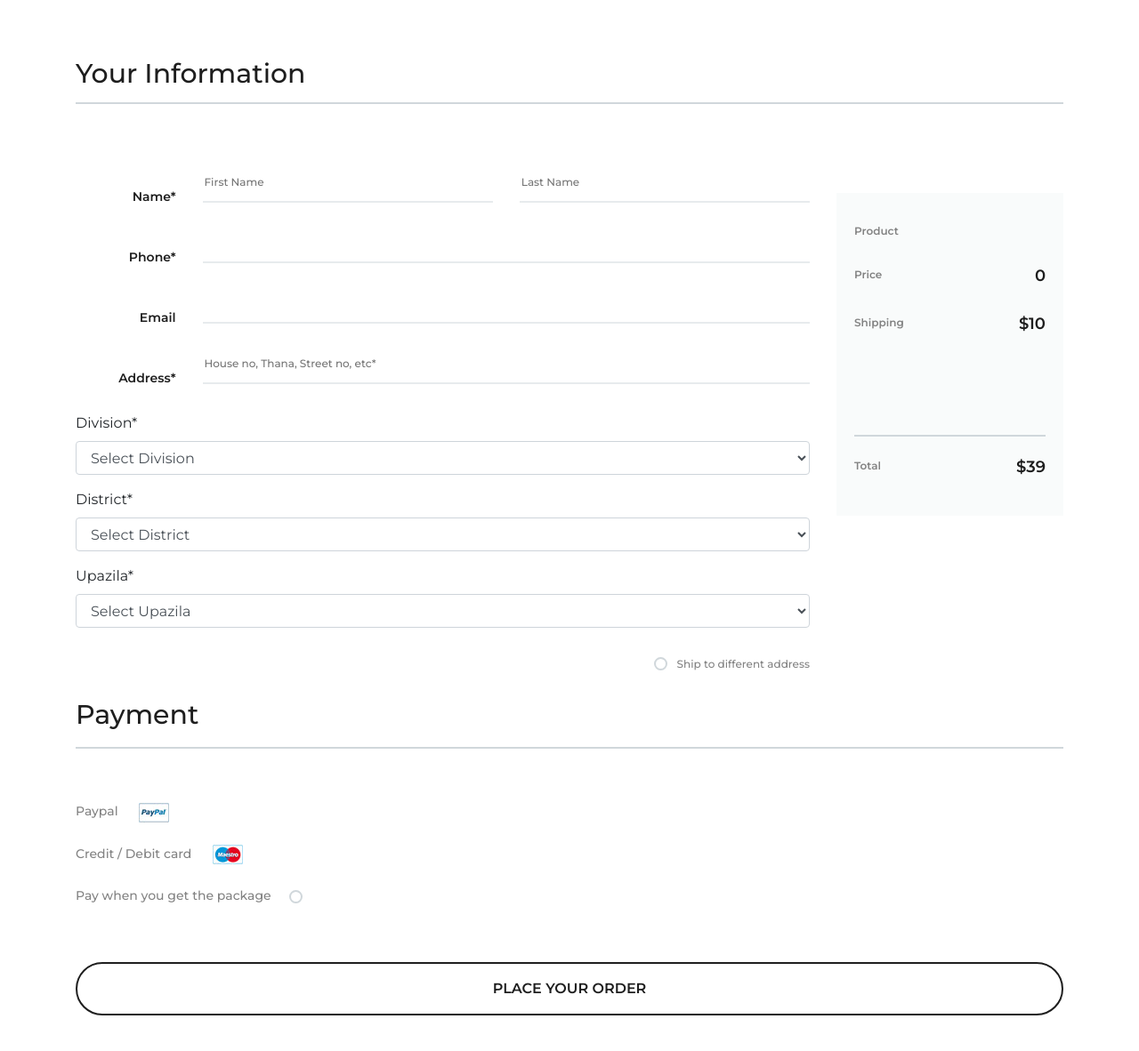
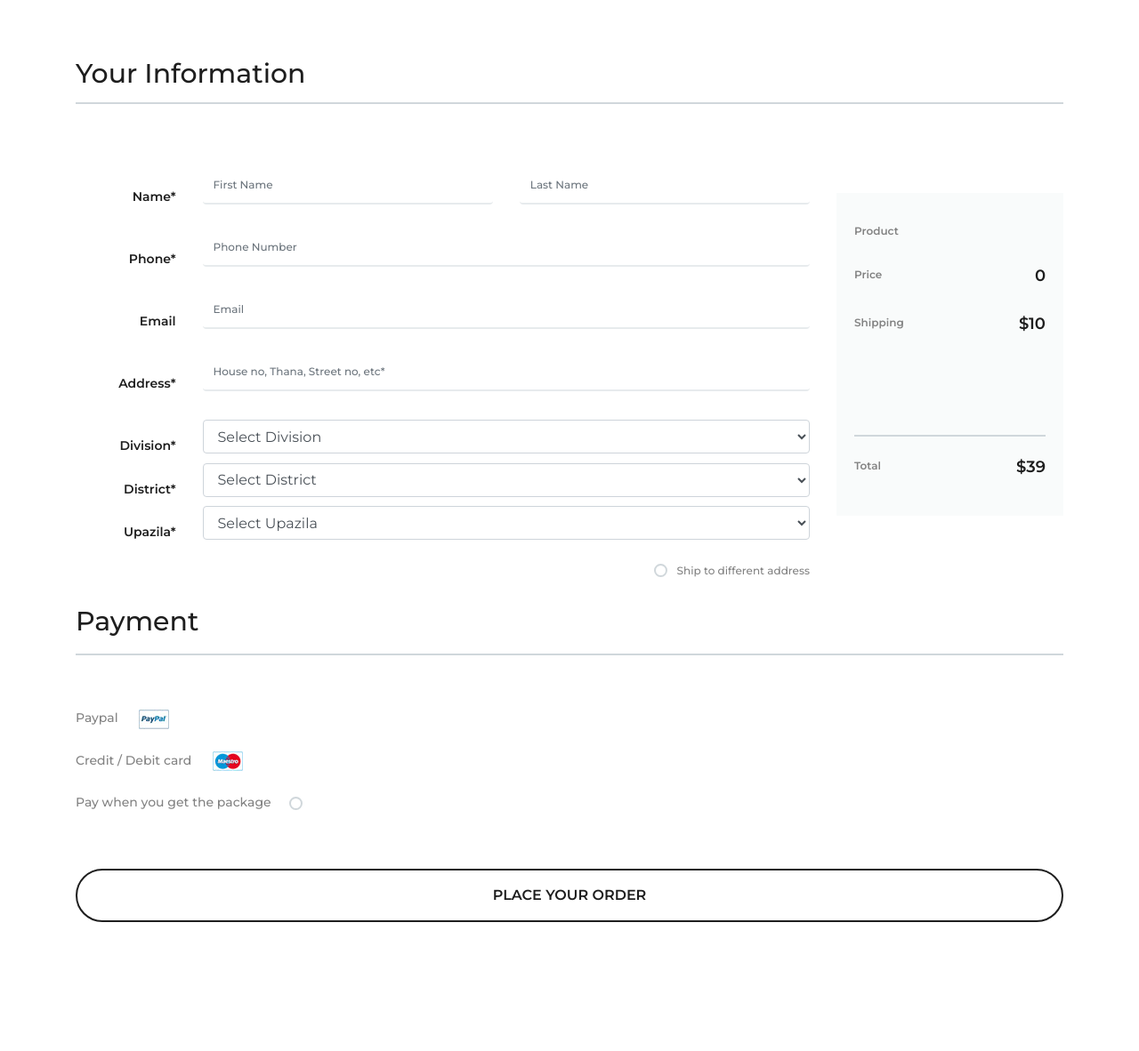
Before and after one commit to NaimParvez/little-step, a Django app: page /checkout/ in a window 1280 px wide. Shown: the part 301-1483 px from the top of the page at 89% size. After the commit the page ends 1338 px from the top, so only its background shows below. Run offline with Django 5.2, Linux system fonts and the light colour scheme; data comes from the database, SQL or seed files in the repository; both versions use the stored data as it was after the commit; some libraries are stand-ins or nearby versions.

Commit message:
checkout form added(backend pending)

```diff
--- a/templates/order/checkout.html
+++ b/templates/order/checkout.html
@@ -31,44 +31,55 @@
                     <h3>Your Information</h3>
                 </div>
                 <div class="col-lg-9">
+                    <!-- Name Section -->
                     <div class="row">
                         <div class="col-lg-2">
                             <p class="in-name">Name*</p>
                         </div>
                         <div class="col-lg-5">
-                            <input name="first_name" type="text" placeholder="First Name">
+                            <input name="first_name" type="text" placeholder="First Name" class="form-control" required>
                         </div>
                         <div class="col-lg-5">
-                            <input name="last_name" type="text" placeholder="Last Name">
+                            <input name="last_name" type="text" placeholder="Last Name" class="form-control" required>
                         </div>
                     </div>
+
+                    <!-- Phone Section -->
                     <div class="row">
                         <div class="col-lg-2">
                             <p class="in-name">Phone*</p>
                         </div>
                         <div class="col-lg-10">
-                            <input name="phone_no" type="text">
+                            <input name="phone_no" type="text" placeholder="Phone Number" class="form-control" required>
                         </div>
                     </div>
+
+                    <!-- Email Section -->
                     <div class="row">
                         <div class="col-lg-2">
                             <p class="in-name">Email</p>
                         </div>
                         <div class="col-lg-10">
-                            <input name="email" type="text">
+                            <input name="email" type="text" placeholder="Email" class="form-control">
                         </div>
                     </div>
 
+                    <!-- Address Section -->
                     <div class="row">
                         <div class="col-lg-2">
                             <p class="in-name">Address*</p>
                         </div>
                         <div class="col-lg-10">
-                            <input name="address" type="text" placeholder="House no, Thana, Street no, etc*">
+                            <input name="address" type="text" placeholder="House no, Thana, Street no, etc*" class="form-control" required>
                         </div>
                     </div>
-                    <div class="form-group">
-                        <label for="division">Division*</label>
+
+                    <!-- Division Section -->
+                    <div class="row mb-2">
+                        <div class="col-lg-2">
+                            <p class="in-name">Division*</p>
+                        </div>
+                        <div class="col-lg-10">
                             <select id="division" name="division" class="form-control" required>
                                 <option value="">Select Division</option>
                                 <option value="Dhaka">Dhaka</option>
@@ -79,22 +90,35 @@
                                 <option value="Sylhet">Sylhet</option>
                                 <option value="Rangpur">Rangpur</option>
                                 <option value="Mymensingh">Mymensingh</option>
-
                             </select>
                         </div>
-                    <div class="form-group">
-                        <label for="district">District*</label>
+                    </div>
+
+                    <!-- District Section -->
+                    <div class="row mb-2">
+                        <div class="col-lg-2">
+                            <p class="in-name">District*</p>
+                        </div>
+                        <div class="col-lg-10">
                             <select id="district" name="district" class="form-control" required>
                                 <option value="">Select District</option>
                             </select>
                         </div>
-                    <div class="form-group">
-                        <label for="upazila">Upazila*</label>
+                    </div>
+
+                    <!-- Upazila Section -->
+                    <div class="row mb-2">
+                        <div class="col-lg-2">
+                            <p class="in-name">Upazila*</p>
+                        </div>
+                        <div class="col-lg-10">
                             <select id="upazila" name="upazila" class="form-control" required>
                                 <option value="">Select Upazila</option>
                             </select>
                         </div>
+                    </div>
 
+                    <!-- Shipping Option -->
                     <div class="row">
                         <div class="col-lg-12 text-right">
                             <div class="diff-addr">
@@ -104,13 +128,15 @@
                         </div>
                     </div>
                 </div>
+
+                <!-- Order Summary Section -->
                 <div class="col-lg-3">
                     <div class="order-table">
                         <div class="cart-item">
                             <span>Product</span>
                             {% for item in cart %}
                             {% with product=item.product %}
-                            <p class="product-name">{{ forloop.counter }} .{{product.title | truncatewords:5}}</p> <br>
+                            <p class="product-name">{{ forloop.counter }} .{{product.title | truncatewords:5}}</p><br>
                             {% endwith %}
                             {% endfor %}
                         </div>
@@ -122,7 +148,6 @@
                             <span>Shipping</span>
                             <p>$10</p>
                         </div>
-
                         <div class="cart-total">
                             <span>Total</span>
                             <p>$39</p>
@@ -130,6 +155,8 @@
                     </div>
                 </div>
             </div>
+
+            <!-- Payment Method Section -->
             <div class="row">
                 <div class="col-lg-12">
                     <div class="payment-method">
@@ -147,6 +174,7 @@
                 </div>
             </div>
         </form>
+
     </div>
 </section>
 
```
Also changed, not shown: db.sqlite3. Lines whose indentation alone changed are shown as unchanged.
